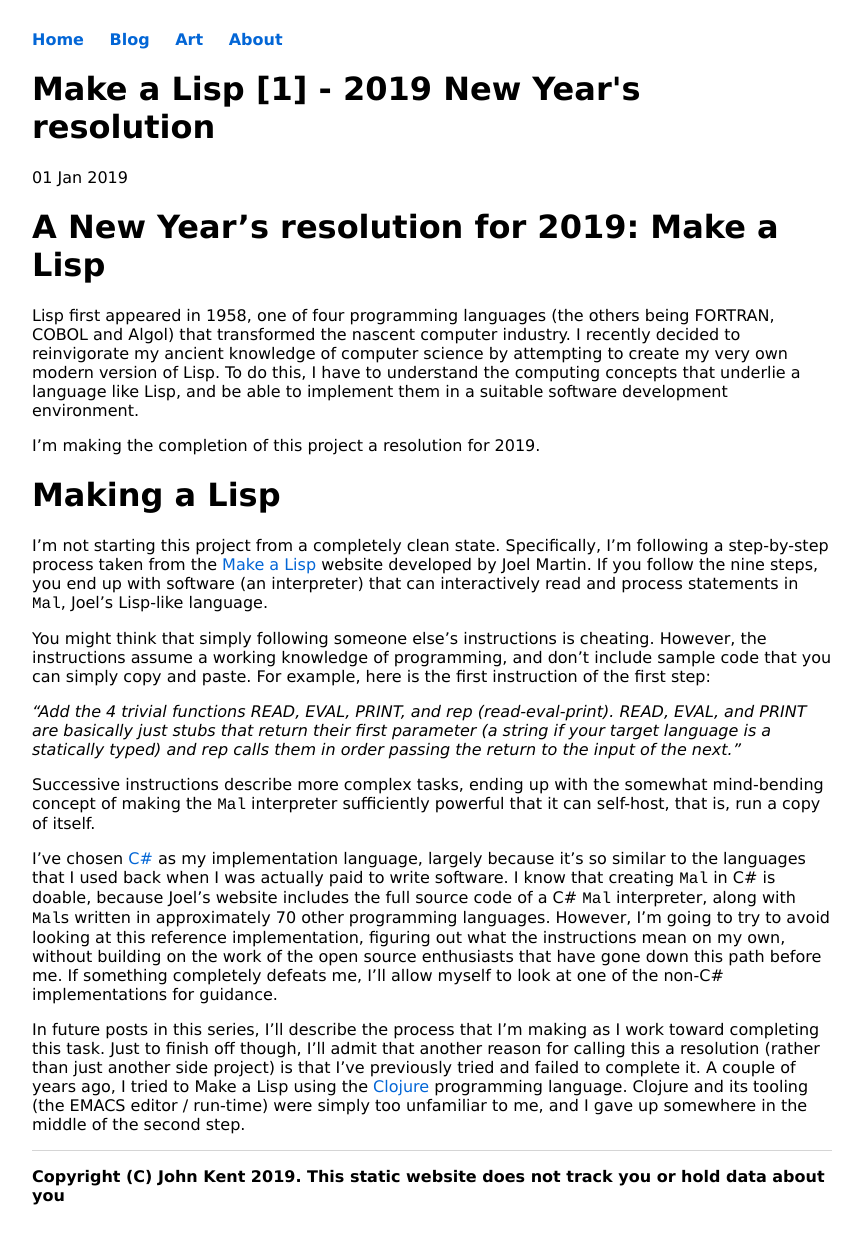
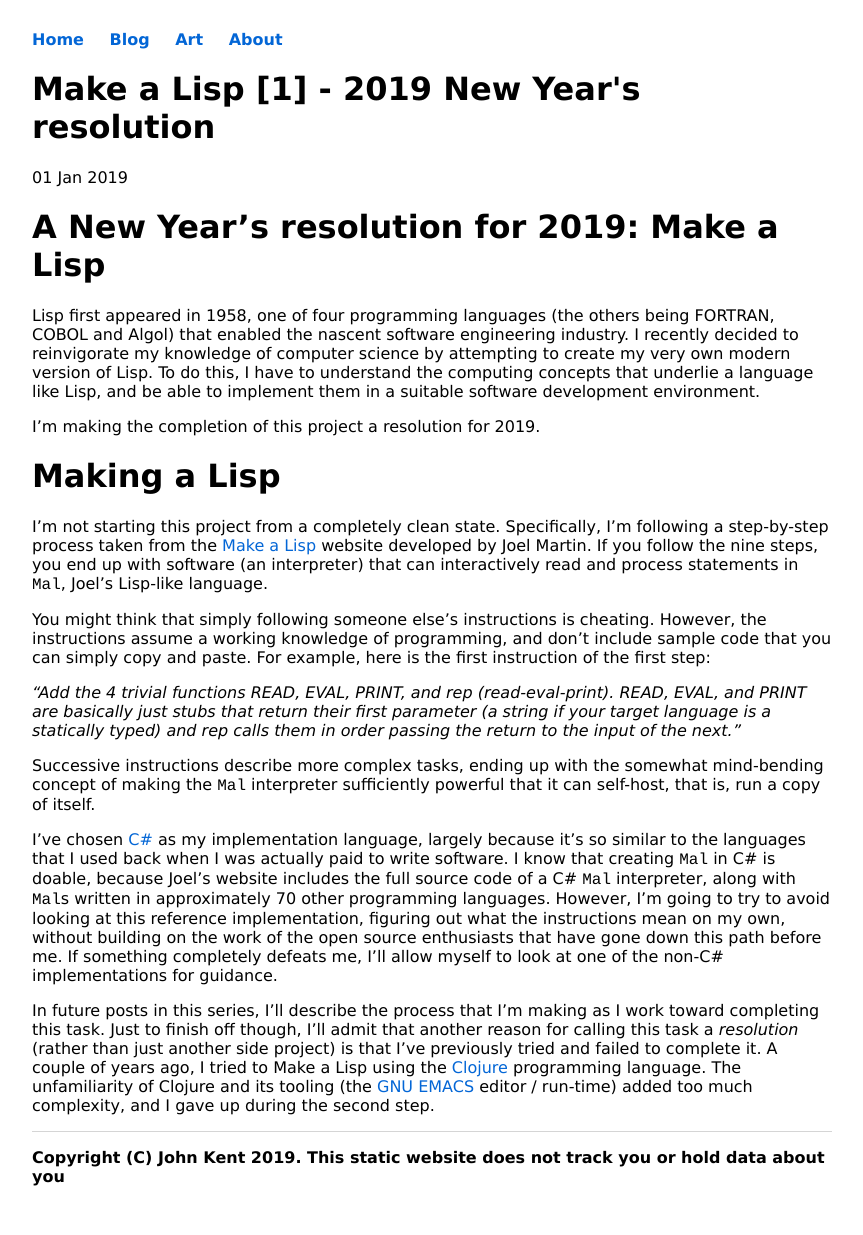
Before and after one commit to KineticLensman/KineticLensman.github.io, a Jekyll site: the page built from _posts/2019-01-01-MAL-1.md, in a window 1280 px wide. Shown: the whole page, without its empty margins (208-1071 px from the left). Built offline with Jekyll 4.4.1, drawn with Linux system fonts in a browser that asks for light colours.

Commit message:
minor rewords for clarity

```diff
--- a/_posts/2019-01-01-MAL-1.md
+++ b/_posts/2019-01-01-MAL-1.md
@@ -6,7 +6,7 @@ date: 2019-01-01
 
 # A New Year's resolution for 2019: Make a Lisp
 
-Lisp first appeared in 1958, one of four  programming languages (the others being FORTRAN, COBOL and Algol) that transformed the nascent computer industry. I recently decided to reinvigorate my ancient knowledge of computer science by attempting to create my very own modern version of Lisp. To do this, I have to understand the computing concepts that underlie a language like Lisp, and be able to implement them in a suitable software development environment.
+Lisp first appeared in 1958, one of four programming languages (the others being FORTRAN, COBOL and Algol) that enabled the nascent software engineering industry. I recently decided to reinvigorate my knowledge of computer science by attempting to create my very own modern version of Lisp. To do this, I have to understand the computing concepts that underlie a language like Lisp, and be able to implement them in a suitable software development environment.
 
 I'm making the completion of this project a resolution for 2019.
 
@@ -22,4 +22,4 @@ Successive instructions describe more complex tasks, ending up with the somewhat
 
 I've chosen [C#](https://en.wikipedia.org/wiki/C_Sharp_(programming_language)) as my implementation language, largely because it's so similar to the languages that I used back when I was actually paid to write software. I know that creating `Mal` in C# is doable, because Joel's website includes the full source code of a C# `Mal` interpreter, along with `Mal`s written in approximately 70 other programming languages. However, I'm going to try to avoid looking at this reference implementation, figuring out what the instructions mean on my own, without building on the work of the open source enthusiasts that have gone down this path before me. If something completely defeats me, I'll allow myself to look at one of the non-C# implementations for guidance.
 
-In future posts in this series, I'll describe the process that I'm making as I work toward completing this task. Just to finish off though, I'll admit that another reason for calling this a resolution (rather than just another side project) is that I've previously tried and failed to complete it. A couple of years ago, I tried to Make a Lisp using the [Clojure](https://en.wikipedia.org/wiki/Clojure) programming language. Clojure and its tooling (the EMACS editor / run-time) were simply too unfamiliar to me, and I gave up somewhere in the middle of the second step.
+In future posts in this series, I'll describe the process that I'm making as I work toward completing this task. Just to finish off though, I'll admit that another reason for calling this task a *resolution* (rather than just another side project) is that I've previously tried and failed to complete it. A couple of years ago, I tried to Make a Lisp using the [Clojure](https://en.wikipedia.org/wiki/Clojure) programming language. The unfamiliarity of Clojure and its tooling (the [GNU EMACS](https://www.gnu.org/software/emacs/) editor / run-time) added too much complexity, and I gave up during the second step.
```
